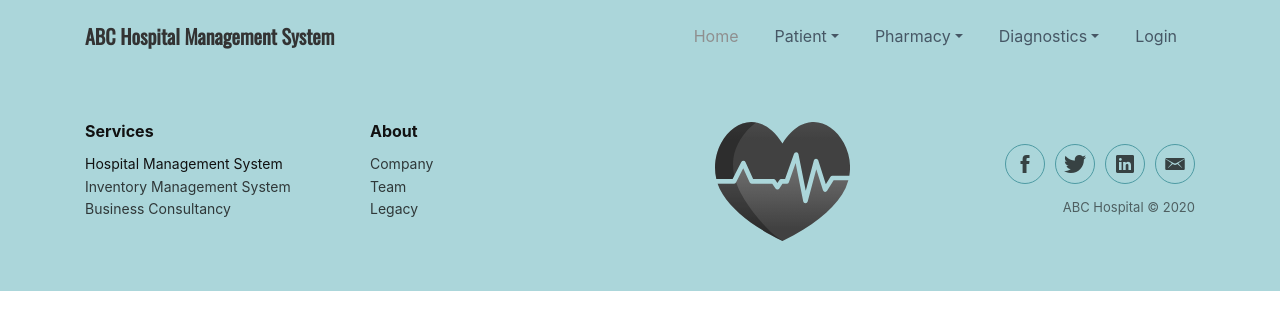
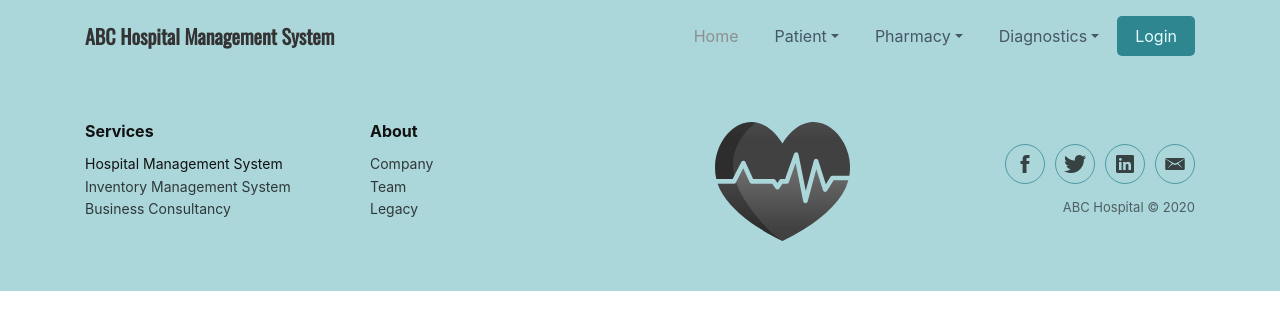
Before and after one commit to ayushgd/hms, a Python web app: template templates/index.html in a window 1280 px wide. Shown: the top 330 px of the page. Run offline with Jinja, Linux system fonts and the light colour scheme; the template is opened without the code that fills it, so the values that code supplies are empty; some libraries are stand-ins or nearby versions.

Commit message:
Styling in Layout

```diff
--- a/templates/layout.html
+++ b/templates/layout.html
@@ -21,6 +21,7 @@
     />
     <link rel="stylesheet" href="../static/css/styles.css" />
     {% block head %}
+    <!-- internal css goes here -->
     {% endblock %}
   </head>
 
@@ -135,11 +136,11 @@
                   >
                 </div>
               </li>
-              <li class="nav-item">
+              <li class="nav-item" style="background-color: var(--origin); color: var(--light); border-radius: 5px;">
                 {% if g.user %}
-                <a class="nav-link" href="/logout">Logout</a>
+                <a class="nav-link" href="/logout" style="color: var(--light);">Logout</a>
                 {% else %}
-                <a class="nav-link" href="/login">Login</a>
+                <a class="nav-link" href="/login" style="color: var(--light);">Login</a>
                 {% endif %}
               </li>
             </ul>
@@ -198,7 +199,7 @@
     <script src="https://cdnjs.cloudflare.com/ajax/libs/jquery/3.5.1/jquery.min.js"></script>
     <script src="https://cdnjs.cloudflare.com/ajax/libs/twitter-bootstrap/4.5.0/js/bootstrap.bundle.min.js"></script>
     {% block script %}
-
+    <!-- internal script goes here -->
     {% endblock %}
   </body>
 </html>
```
